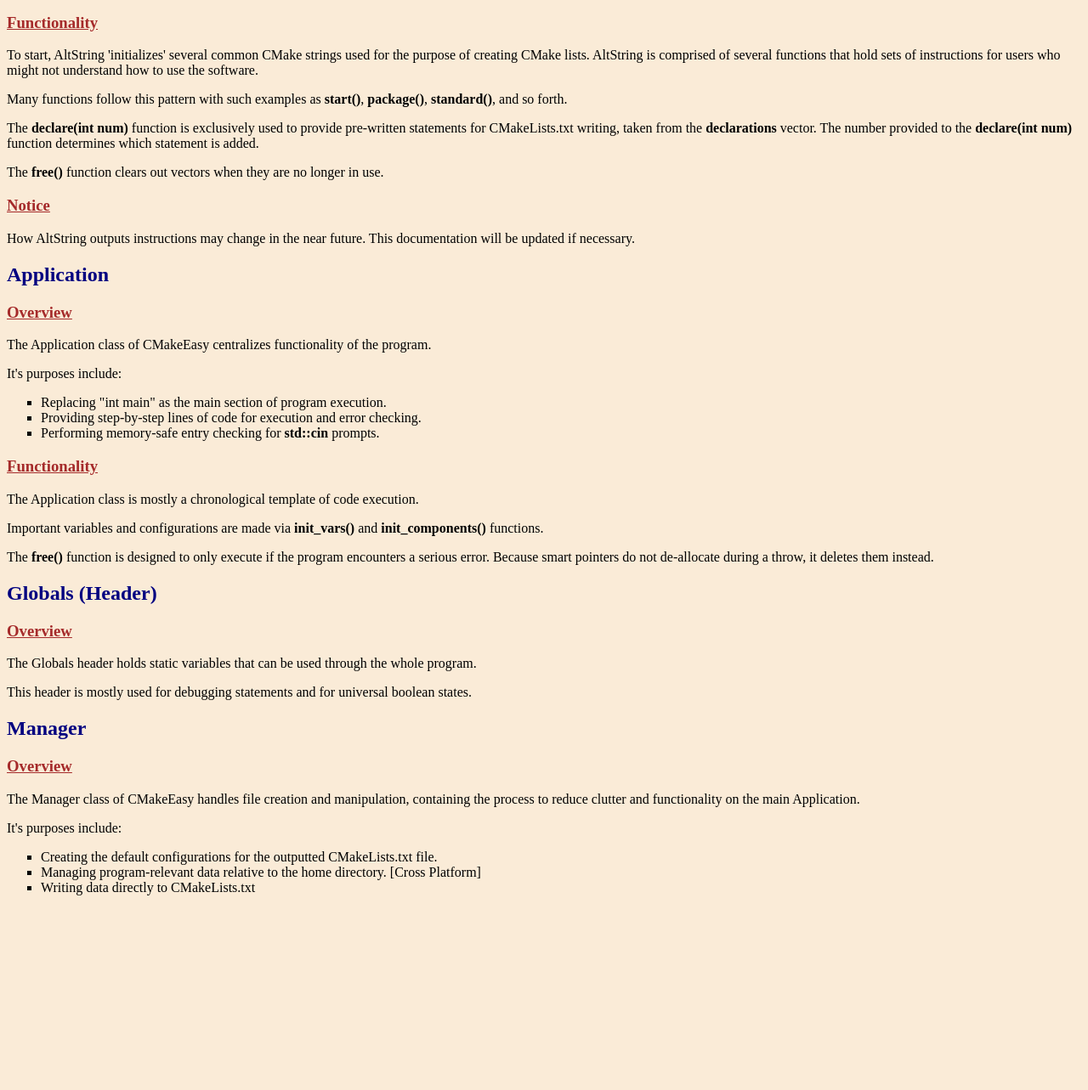
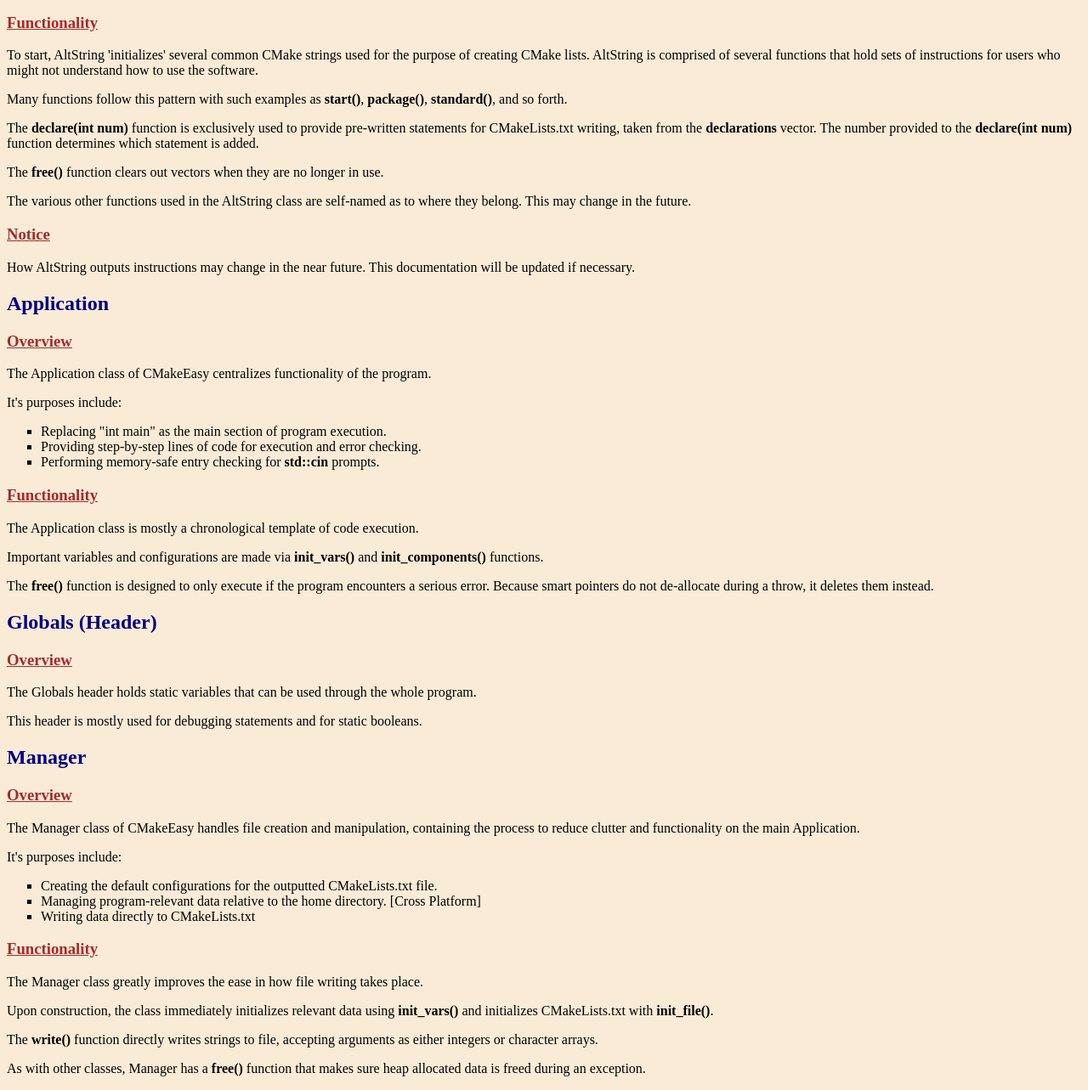
Before and after one commit to DreamHollow/CMakeEasy, a plain HTML site: page doc/index.html in a window 1280 px wide. Shown: the part 395-1678 px from the top of the page at 85% size. Before the commit the page ends 1457 px from the top, so only its background shows below. Drawn offline with Linux system fonts and the light colour scheme.

Commit message:
Doc/Index: Updated documentation index.

```diff
--- a/doc/index.html
+++ b/doc/index.html
@@ -29,6 +29,9 @@
         <p>The <b>declare(int num)</b> function is exclusively used to provide pre-written statements for CMakeLists.txt writing, taken from the <b>declarations</b> vector. The number provided
         to the <b>declare(int num)</b> function determines which statement is added.</p>
         <p>The <b>free()</b> function clears out vectors when they are no longer in use.</p>
+        <p>The various other functions used in the AltString class are self-named as to where they belong.
+            This may change in the future.
+        </p>
 
     <h3>Notice</h3>
     <p>How AltString outputs instructions may change in the near future. This documentation will be updated if necessary.</p>
@@ -51,8 +54,7 @@
     <h2>Globals (Header)</h2>
     <h3>Overview</h3>
     <p>The Globals header holds static variables that can be used through the whole program.</p>
-    <p>This header is mostly used for debugging statements and for universal boolean states.</p>
-
+    <p>This header is mostly used for debugging statements and for static booleans.</p>
     <h2>Manager</h2>
     <h3>Overview</h3>
     <p>The Manager class of CMakeEasy handles file creation and manipulation,
@@ -63,6 +65,12 @@
         <li>Managing program-relevant data relative to the home directory. [Cross Platform]</li>
         <li>Writing data directly to CMakeLists.txt</li>
     </ul>
+    <h3>Functionality</h3>
+    <p>The Manager class greatly improves the ease in how file writing takes place.</p>
+    <p>Upon construction, the class immediately initializes relevant data using <b>init_vars()</b> and initializes CMakeLists.txt with <b>init_file()</b>.</p>
+
+    <p>The <b>write()</b> function directly writes strings to file, accepting arguments as either integers or character arrays.</p>
+    <p>As with other classes, Manager has a <b>free()</b> function that makes sure heap allocated data is freed during an exception.</p>
 </body>
 </html>
 <!--This page is kept relatively clean as to be as human-readable as possible.-->
```
